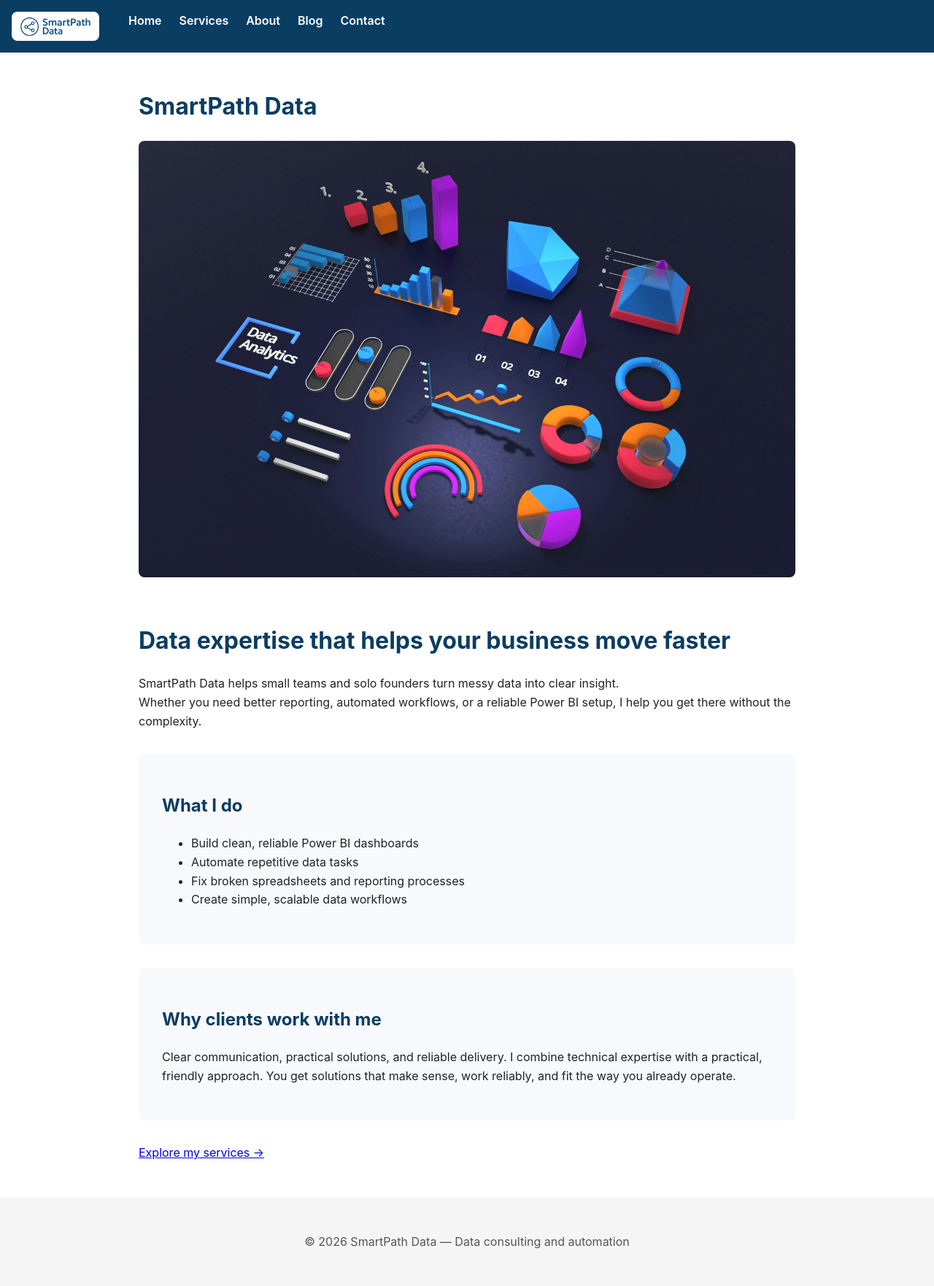
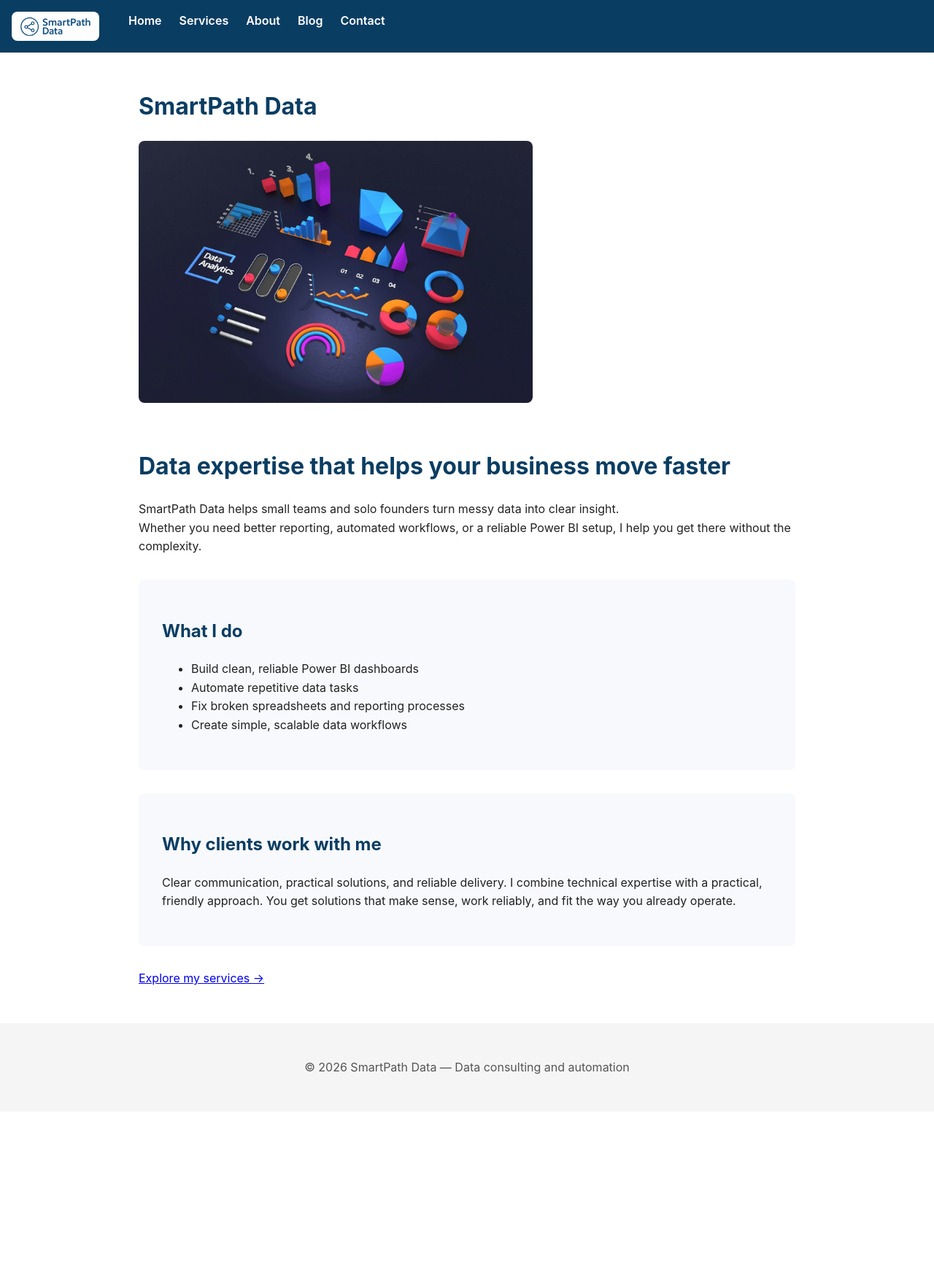
Before and after one commit to smartpathdata/smartpathdata.github.io, a Jekyll site: the page built from index.md, in a window 1280 px wide. Shown: the whole page at 73% size. Built offline with Jekyll 4.4.1, drawn with Linux system fonts in a browser that asks for light colours; after the commit the page ends 1523 px from its top, so only the background shows below that.

Commit message:
Update index.md

```diff
--- a/index.md
+++ b/index.md
@@ -2,7 +2,7 @@
 layout: page
 title: SmartPath Data
 ---
-<img src="/assets/images/1unsplash.jpg" alt="SmartPath Data banner" style="width:100%; border-radius:8px; margin-bottom:2rem;">
+<img src="/assets/images/1unsplash.jpg" alt="SmartPath Data banner" style="width:60%; border-radius:8px; margin-bottom:2rem;">
 
 # Data expertise that helps your business move faster
 
```
